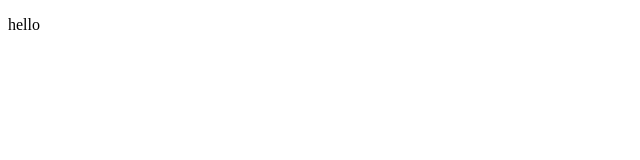
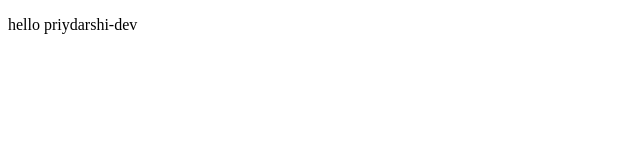
Before and after one commit to priydarshi12/word-dictonary, a plain HTML site: page index.html in a window 1280 px wide. Shown: the whole page, without its empty margins (0-640 px from the left). Drawn offline with Linux system fonts and the light colour scheme.

Commit message:
first branch

```diff
--- a/index.html
+++ b/index.html
@@ -7,6 +7,6 @@
     <title>Document</title>
 </head>
 <body>
-    <p>hello </p>
+    <p>hello priydarshi-dev</p>
 </body>
 </html>
```
